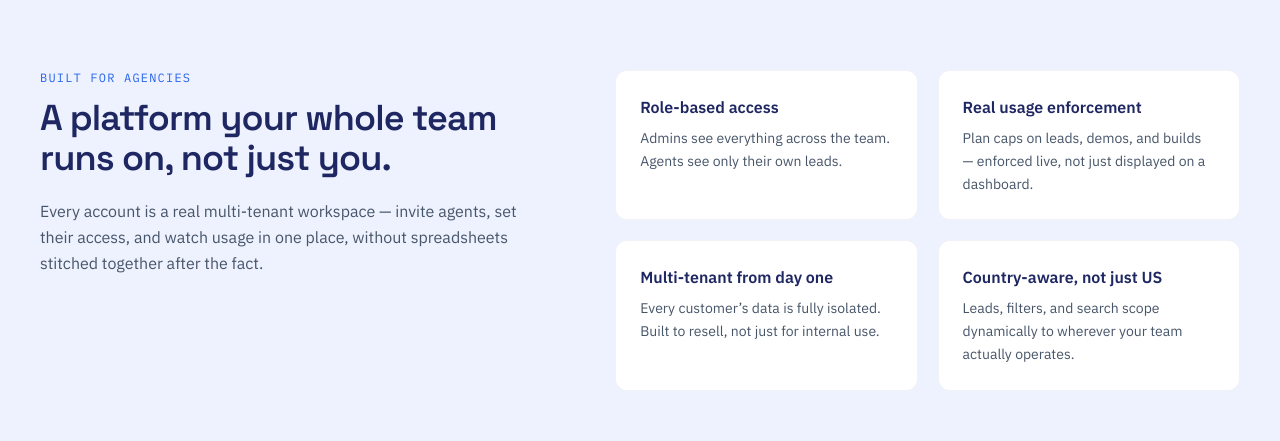
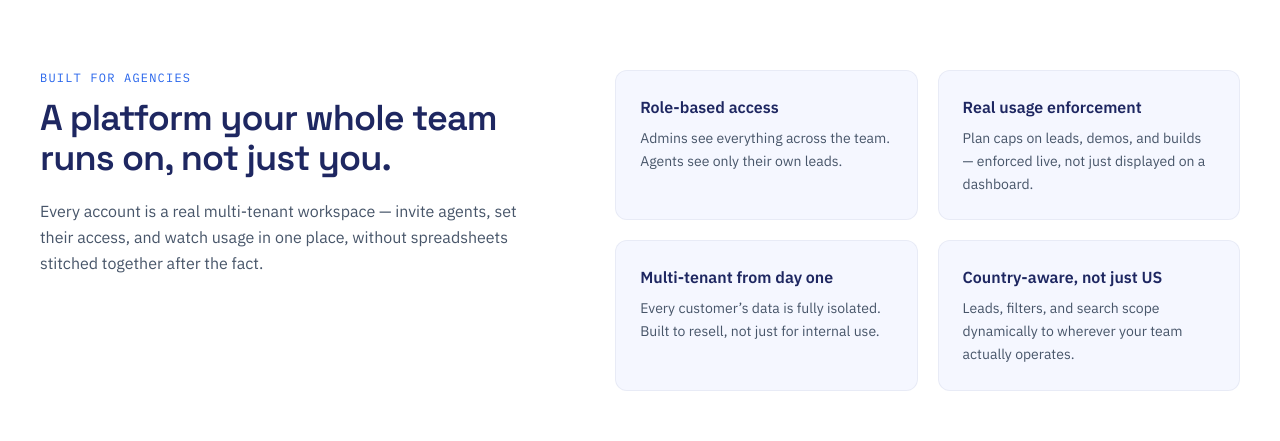
Before and after one commit to Nabeel-Usmani/automationgini-website, a React (Vite) app: page / in a window 1280 px wide. Shown: the part 3656-4097 px from the top of the page. Built offline with nearby package versions, Linux system fonts and the light colour scheme.

Commit message:
Update TeamSection.jsx

```diff
--- a/src/components/TeamSection.jsx
+++ b/src/components/TeamSection.jsx
@@ -19,7 +19,7 @@ const points = [
 
 export default function TeamSection() {
   return (
-    <section className="bg-ice py-24 md:py-32">
+    <section className="bg-white py-24 md:py-32">
       <div className="max-w-7xl mx-auto px-6 lg:px-10 grid lg:grid-cols-[0.9fr_1.1fr] gap-16 items-start">
         <div>
           <p className="font-mono text-xs tracking-widest text-blue uppercase mb-3">Built for agencies</p>
@@ -34,7 +34,7 @@ export default function TeamSection() {
 
         <div className="grid sm:grid-cols-2 gap-5">
           {points.map((p) => (
-            <div key={p.title} className="bg-white rounded-xl p-6 border border-navy/[0.06]">
+            <div key={p.title} className="bg-ice/60 rounded-xl p-6 border border-navy/[0.06] hover:bg-ice transition-colors">
               <h3 className="font-body font-semibold text-navy mb-2">{p.title}</h3>
               <p className="font-body text-sm text-slate leading-relaxed">{p.desc}</p>
             </div>
```
